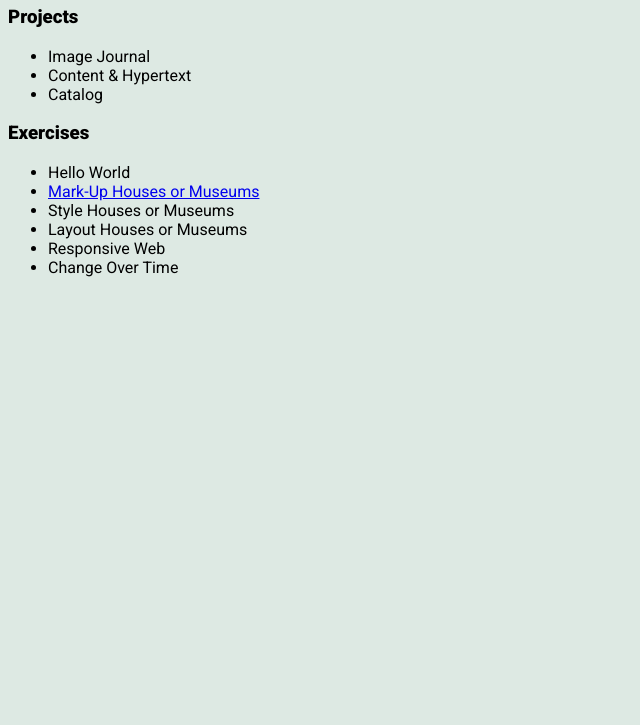
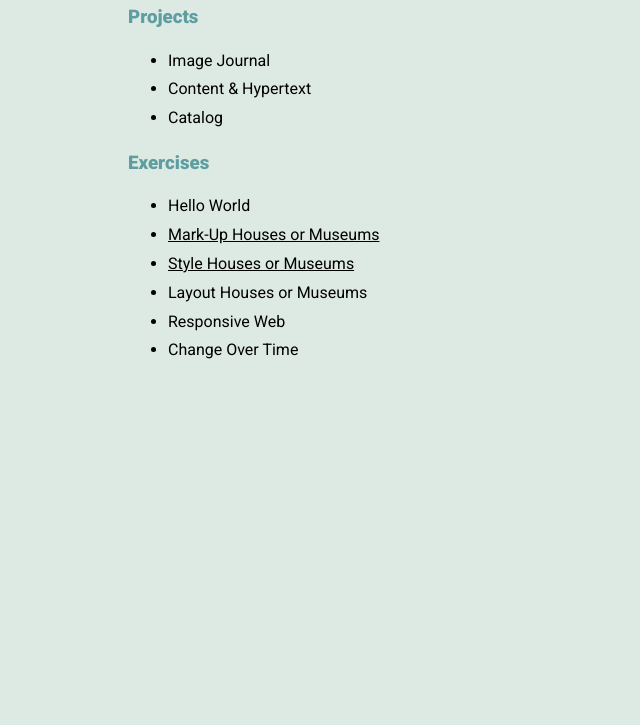
Before and after one commit to RongxinTang/Rongxin_Tang, a plain HTML site: page index.html in a window 1280 px wide. Shown: the part 75-800 px from the top of the page, without its empty margins (0-640 px from the left). Drawn offline with Linux system fonts and the light colour scheme.

Commit message:
main page CSS change

```diff
--- a/index.html
+++ b/index.html
@@ -24,7 +24,7 @@
     <ul>
         <li>Hello World</li>
         <li><a href="Exercises/Exercise_02/index.html">Mark-Up Houses or Museums</a></li>
-        <li><a href="Exercises/Exercise_03/index.html"></a>Style Houses or Museums</li>
+        <li><a href="Exercises/Exercise_03/index.html">Style Houses or Museums</a></li>
         <li>Layout Houses or Museums</li>
         <li>Responsive Web</li>
         <li>Change Over Time</li>
--- a/style.css
+++ b/style.css
@@ -1,4 +1,26 @@
 body{
     background-color: rgb(221, 233, 227);
+    margin-left: 10%;
+    margin-right: 10%;
     font-family: 'Roboto', sans-serif;
 }
+
+h1,h3{
+    color:cadetblue;
+}
+
+ul{
+    line-height: 1.8em;
+}
+
+a:link{
+    color:black;
+}
+
+a:visited{
+    color:black;
+}
+
+a:hover{
+    color:cadetblue;
+}
```
